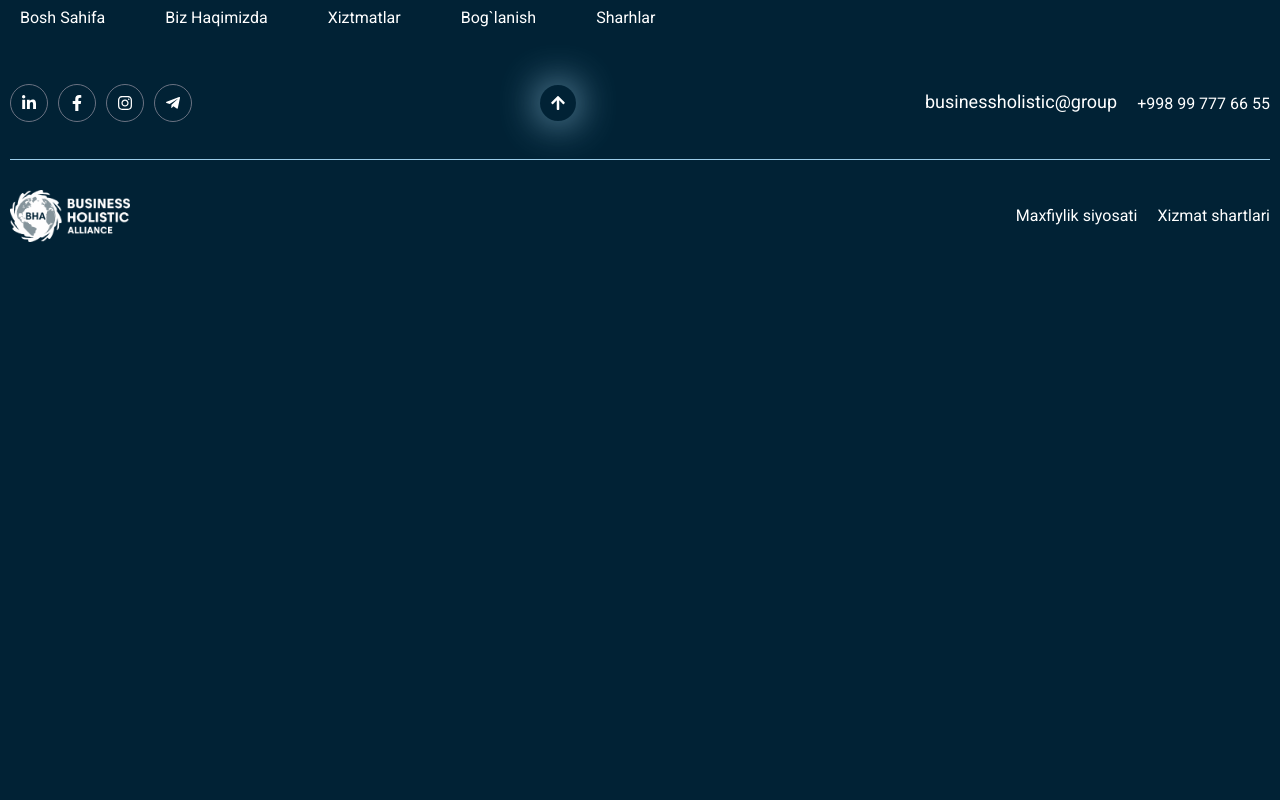
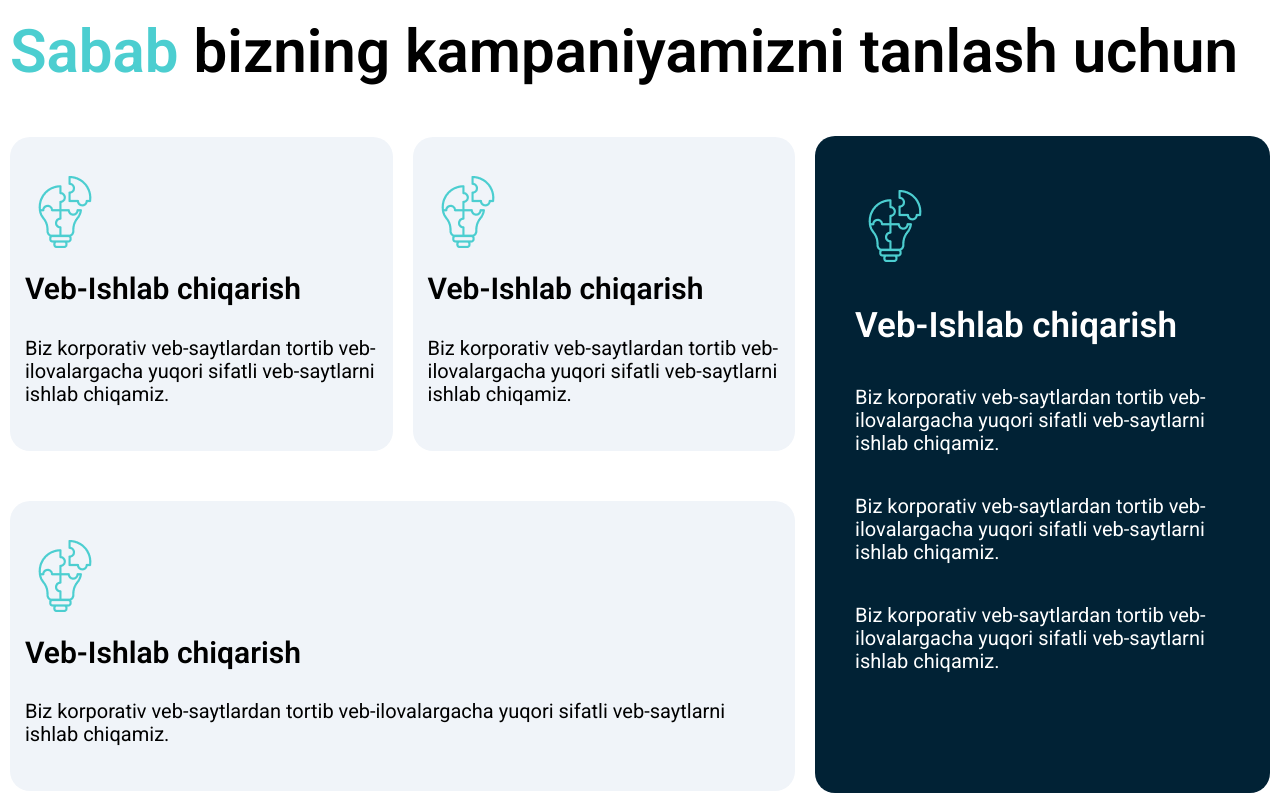
Before and after one commit to DavronNabijonv/businus, a React (Vite) app: page / in a window 1280 px wide. Shown: the part 2380-3180 px from the top of the page. Before the commit the page ends 2652 px from the top, so only its background shows below. Built offline with nearby package versions, Linux system fonts and the light colour scheme.

Commit message:
raison part is over

```diff
--- a/src/page_parts/main_raison.tsx
+++ b/src/page_parts/main_raison.tsx
@@ -1,7 +1,56 @@
-import React from 'react'
+import React from "react";
+import TextTranslater from "../components/textTranslater";
+
+// image
+import lamp from "../assets/Frame (1).png";
 
 export default function Main_raison() {
   return (
-    <div>Main_raison</div>
-  )
+    <div className="main_raison bg-white py-[50px] ">
+      <div className="container">
+        <div className="raisonTitle w-full flex sm:flex-row flex-col items-center gap-[15px] mb-[50px] max-xl:text-center  ">
+          <TextTranslater
+            txt="reason"
+            txt_styles=" xl:text-[60px] text-[45px] sm:text-[28px] max-sm:text-[30px]  text-[#4cced0] font-[600] "
+          />
+          <TextTranslater
+            txt="reason-txt"
+            txt_styles=" xl:text-[60px] text-[45px] sm:text-[28px] max-sm:text-[25px]  text-black font-[600] "
+          />
+        </div>
+
+        <div className="flex items-center lg:flex-nowrap flex-wrap xl:gap-[20px] gap-[10px] justify-center ">
+
+          <div className="leftGrp">
+            <div className=" flex sm:flex-nowrap flex-wrap xl:gap-[20px] gap-[8px] ">
+              <div className="hoverly rounded-[20px] bg-[#f0f4f9] py-[15px] px-[15px] ">
+                <img src={lamp} className="my-[20px]" loading="lazy" alt="lamp image" />
+                <TextTranslater txt="our-s1-title" txt_styles=" text-[30px] font-[600] mb-[30px] " />
+                <TextTranslater txt="our-s1-txt" txt_styles=" text-[20px] mb-[30px] " />
+              </div>
+              <div className="hoverly rounded-[20px] bg-[#f0f4f9] py-[15px] px-[15px] ">
+                <img src={lamp} className="my-[20px]" loading="lazy" alt="lamp image" />
+                <TextTranslater txt="our-s1-title" txt_styles=" text-[30px] font-[600] mb-[30px] " />
+                <TextTranslater txt="our-s1-txt" txt_styles=" text-[20px] mb-[30px] " />
+              </div>
+            </div>
+            <div className="hoverly rounded-[20px] bg-[#f0f4f9] py-[15px] px-[15px] lg:mt-[50px] mt-[10px] ">
+                <img src={lamp} className="my-[20px]" loading="lazy" alt="lamp image" />
+                <TextTranslater txt="our-s1-title" txt_styles=" text-[30px] font-[600] mb-[30px] " />
+                <TextTranslater txt="our-s1-txt" txt_styles=" text-[20px] mb-[30px] " />
+              </div>
+          </div>
+
+          <div className="rightGrp rounded-[20px] bg-[#012235] p-[40px] pt-[50px] lg:pb-[120px] p-[40px] lg:w-auto w-full flex flex-col gap-[40px] ">
+            <img src={lamp} className="w-[80px]" loading="lazy" alt="lamp image" />
+            <TextTranslater txt="our-s1-title" txt_styles=" text-white text-[35px] font-[600] " />
+            <TextTranslater txt="our-s1-txt" txt_styles=" text-[20px] text-white " />
+            <TextTranslater txt="our-s1-txt" txt_styles=" text-[20px] text-white " />
+            <TextTranslater txt="our-s1-txt" txt_styles=" text-[20px] text-white " />
+          </div>
+
+        </div>
+      </div>
+    </div>
+  );
 }
```
